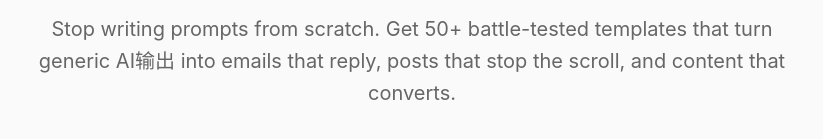
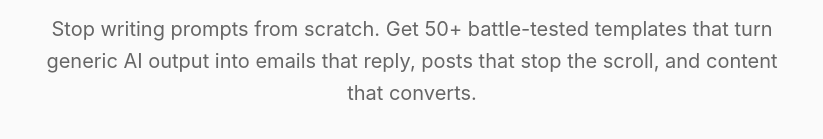
Before and after one commit to majh777/ai-prompt-templates, a plain HTML site: page index.html in a window 1280 px wide. Shown: the part 249-388 px from the top of the page, without its empty margins (228-1051 px from the left). Drawn offline with Linux system fonts and the light colour scheme.

Commit message:
fix: Typo in hero tagline (AI输出 → AI output)

```diff
--- a/index.html
+++ b/index.html
@@ -122,7 +122,7 @@
 
         <header>
             <h1>AI Prompt Templates</h1>
-            <p class="tagline">Stop writing prompts from scratch. Get 50+ battle-tested templates that turn generic AI输出 into emails that reply, posts that stop the scroll, and content that converts.</p>
+            <p class="tagline">Stop writing prompts from scratch. Get 50+ battle-tested templates that turn generic AI output into emails that reply, posts that stop the scroll, and content that converts.</p>
             <div class="social-proof">
                 📊 <strong><span id="viewer-count">24</span> people</strong> are viewing this page now • <strong><span id="today-count">8</span> purchased</strong> today
             </div>
```
